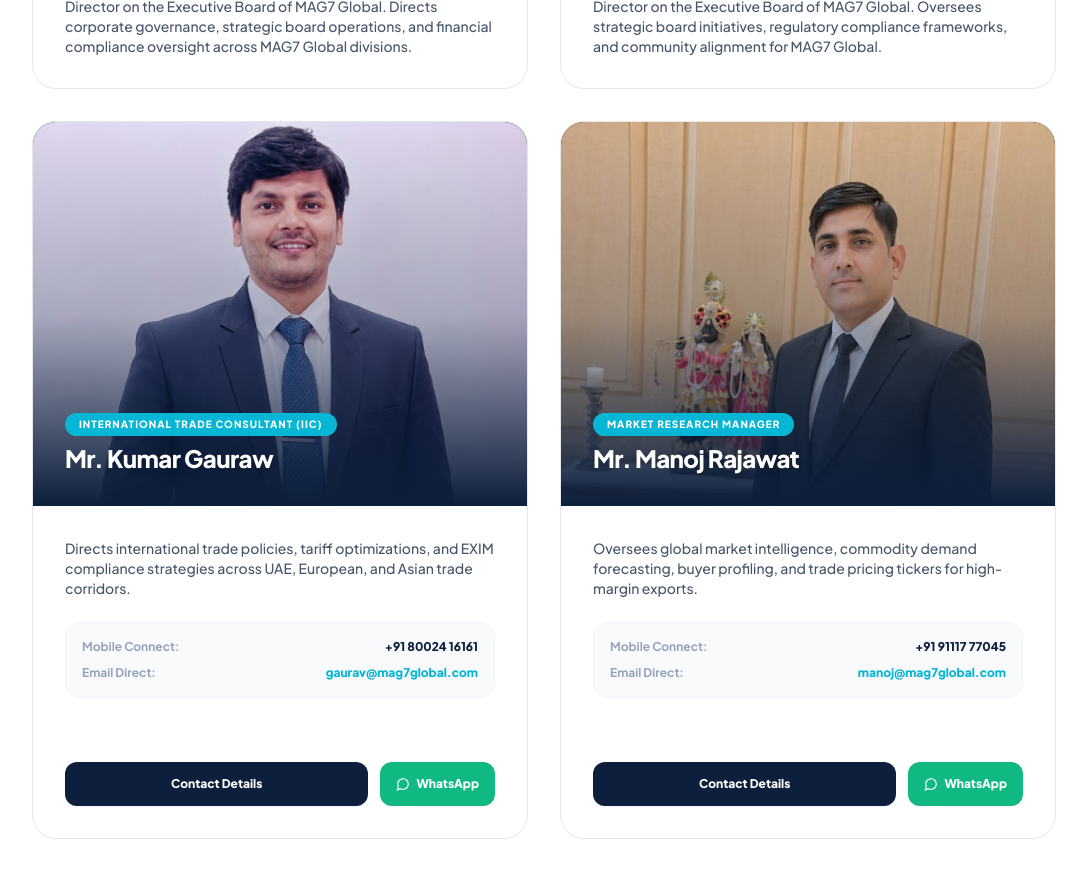
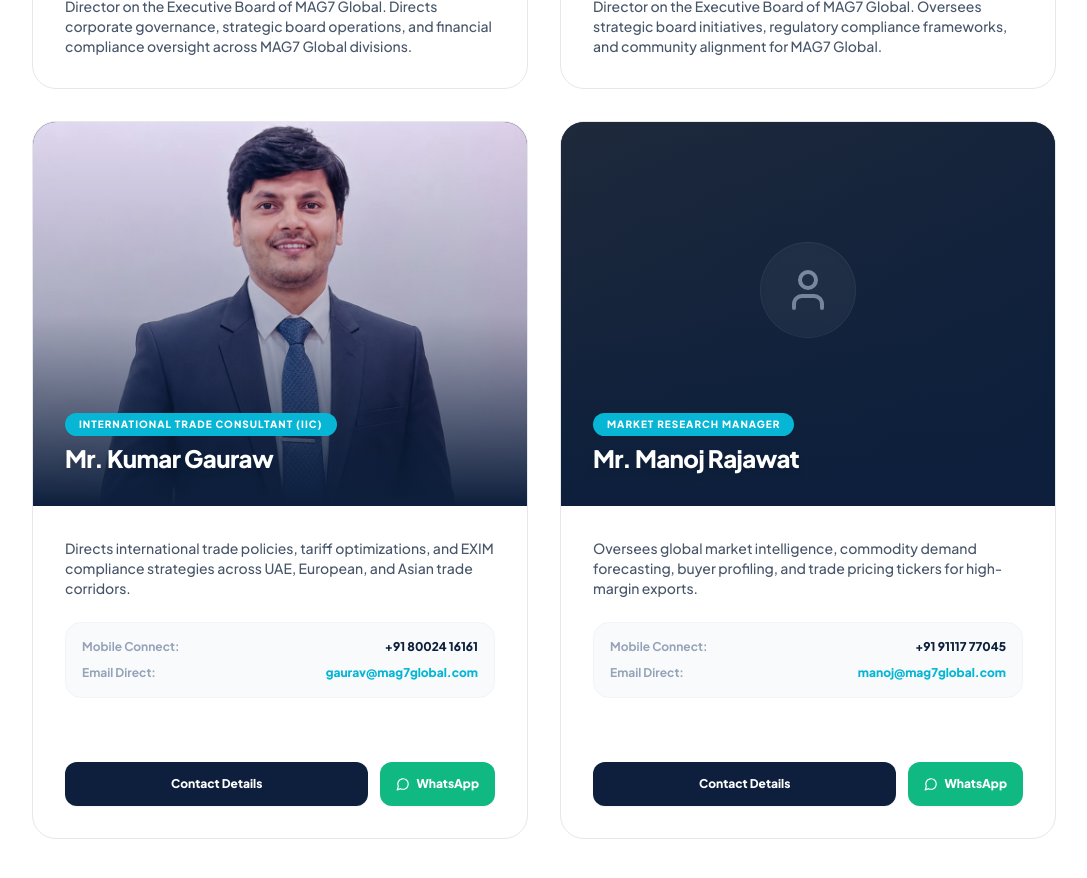
Before and after one commit to oakrootechnologies/mag7, a Next.js app: page / in a window 1280 px wide. Shown: the part 4780-5658 px from the top of the page, without its empty margins (96-1183 px from the left). Built offline with nearby package versions, Linux system fonts and the light colour scheme.

Commit message:
fix: remove photo for Manoj Rajawat and display avatar placeholder

```diff
--- a/src/app/(agro)/agro/about-us/page.tsx
+++ b/src/app/(agro)/agro/about-us/page.tsx
@@ -9,7 +9,8 @@ import {
   Eye,
   ShieldCheck,
   Phone,
-  ArrowUpRight
+  ArrowUpRight,
+  User
 } from "lucide-react";
 import dynamic from "next/dynamic";
 
@@ -240,7 +241,7 @@ export default function AboutUsPage() {
               name: "Mr. Manoj Rajawat",
               role: "Market Research Manager",
               bio: "Manages global market intelligence, commodity demand forecasting, and buyer profiling. He tracks real-time international trade tickers and buyer personas.",
-              image: "/images/founders/Manoj.jpeg",
+              image: "",
               phone: "+91 91117 77045",
               whatsapp: "https://wa.me/919111777045",
               email: "manoj@mag7global.com",
@@ -254,6 +255,7 @@ export default function AboutUsPage() {
               <div>
                 {/* Executive Headshot / Portrait Photo Header (4x+ size, torso & head focused) */}
                 <div className="relative w-full h-80 sm:h-96 bg-slate-900 overflow-hidden group">
+                  {leader.image ? (
                     <Image
                       src={leader.image}
                       alt={leader.name}
@@ -262,6 +264,13 @@ export default function AboutUsPage() {
                       className="object-cover object-top transition-transform duration-500 group-hover:scale-105"
                       priority
                     />
+                  ) : (
+                    <div className="absolute inset-0 bg-gradient-to-br from-slate-800 via-slate-850 to-[#0d1f3c] flex items-center justify-center pb-12">
+                      <div className="w-24 h-24 rounded-full bg-slate-700/50 border border-slate-600/40 flex items-center justify-center text-slate-400 shadow-inner">
+                        <User className="w-12 h-12" />
+                      </div>
+                    </div>
+                  )}
                   <div className="absolute inset-0 bg-gradient-to-t from-[#0d1f3c] via-[#0d1f3c]/25 to-transparent flex items-end p-6 md:p-8">
                     <div className="space-y-1.5">
                       <span className="inline-block bg-[#06b6d4] text-white text-[10px] font-black uppercase tracking-widest px-3.5 py-1 rounded-full shadow-sm">
--- a/src/app/(corporate)/about-us/page.tsx
+++ b/src/app/(corporate)/about-us/page.tsx
@@ -6,7 +6,7 @@ import Link from "next/link";
 import { motion } from "framer-motion";
 import {
   Target, Eye, ShieldCheck, Award, Briefcase, Mail, CheckCircle2,
-  MessageCircle, ArrowRight
+  MessageCircle, ArrowRight, User
 } from "lucide-react";
 
 export default function GroupAboutUsPage() {
@@ -41,7 +41,7 @@ export default function GroupAboutUsPage() {
       name: "Mr. Manoj Rajawat",
       role: "Market Research Manager",
       bio: "Manages global market intelligence, commodity demand forecasting, and buyer profiling. He tracks real-time international trade tickers, price trends, and buyer personas to ensure MAG7 Global delivers targeted, high-margin export-import solutions.",
-      image: "/images/founders/Manoj.jpeg",
+      image: "",
       phone: "+91 91117 77045",
       whatsapp: "https://wa.me/919111777045",
       email: "manoj@mag7global.com",
@@ -95,6 +95,7 @@ export default function GroupAboutUsPage() {
               <div>
                 {/* Executive Headshot / Portrait Photo Header (4x+ size, torso & head focused) */}
                 <div className="relative w-full h-80 sm:h-96 bg-slate-900 overflow-hidden group">
+                  {leader.image ? (
                     <Image
                       src={leader.image}
                       alt={leader.name}
@@ -103,6 +104,13 @@ export default function GroupAboutUsPage() {
                       className="object-cover object-top transition-transform duration-500 group-hover:scale-105"
                       priority
                     />
+                  ) : (
+                    <div className="absolute inset-0 bg-gradient-to-br from-slate-800 via-slate-850 to-[#0d1f3c] flex items-center justify-center pb-12">
+                      <div className="w-24 h-24 rounded-full bg-slate-700/50 border border-slate-600/40 flex items-center justify-center text-slate-400 shadow-inner">
+                        <User className="w-12 h-12" />
+                      </div>
+                    </div>
+                  )}
                   <div className="absolute inset-0 bg-gradient-to-t from-[#0d1f3c] via-[#0d1f3c]/25 to-transparent flex items-end p-6 md:p-8">
                     <div className="space-y-1.5">
                       <span className="inline-block bg-[#06b6d4] text-white text-[10px] font-black uppercase tracking-widest px-3.5 py-1 rounded-full shadow-sm">
--- a/src/app/(corporate)/page.tsx
+++ b/src/app/(corporate)/page.tsx
@@ -7,7 +7,7 @@ import { motion, useInView } from "framer-motion";
 import {
   ArrowRight, Globe2, HeartHandshake, ShieldCheck, Award,
   TrendingUp, Package, Truck, CheckCircle2, Users,
-  Facebook, Instagram, MessageCircle, Mail
+  Facebook, Instagram, MessageCircle, Mail, User
 } from "lucide-react";
 
 /* ─── Animated Counter ─── */
@@ -497,7 +497,7 @@ export default function GroupHomePage() {
                 name: "Mr. Manoj Rajawat",
                 role: "Market Research Manager",
                 bio: "Oversees global market intelligence, commodity demand forecasting, buyer profiling, and trade pricing tickers for high-margin exports.",
-                image: "/images/founders/Manoj.jpeg",
+                image: "",
                 phone: "+91 91117 77045",
                 whatsapp: "https://wa.me/919111777045",
                 email: "manoj@mag7global.com",
@@ -511,6 +511,7 @@ export default function GroupHomePage() {
                 <div>
                   {/* Executive Headshot / Portrait Photo Header (4x+ size, torso & head focused) */}
                   <div className="relative w-full h-80 sm:h-96 bg-slate-900 overflow-hidden group">
+                    {leader.image ? (
                       <Image
                         src={leader.image}
                         alt={leader.name}
@@ -519,6 +520,13 @@ export default function GroupHomePage() {
                         className="object-cover object-top transition-transform duration-500 group-hover:scale-105"
                         priority
                       />
+                    ) : (
+                      <div className="absolute inset-0 bg-gradient-to-br from-slate-800 via-slate-850 to-[#0d1f3c] flex items-center justify-center pb-12">
+                        <div className="w-24 h-24 rounded-full bg-slate-700/50 border border-slate-600/40 flex items-center justify-center text-slate-400 shadow-inner">
+                          <User className="w-12 h-12" />
+                        </div>
+                      </div>
+                    )}
                     <div className="absolute inset-0 bg-gradient-to-t from-[#0d1f3c] via-[#0d1f3c]/25 to-transparent flex items-end p-6 md:p-8">
                       <div className="space-y-1.5">
                         <span className="inline-block bg-[#06b6d4] text-white text-[10px] font-black uppercase tracking-widest px-3.5 py-1 rounded-full shadow-sm">
```
Also changed, not shown: public/images/founders/Manoj.jpeg (deleted). Lines whose indentation alone changed are shown as unchanged.
